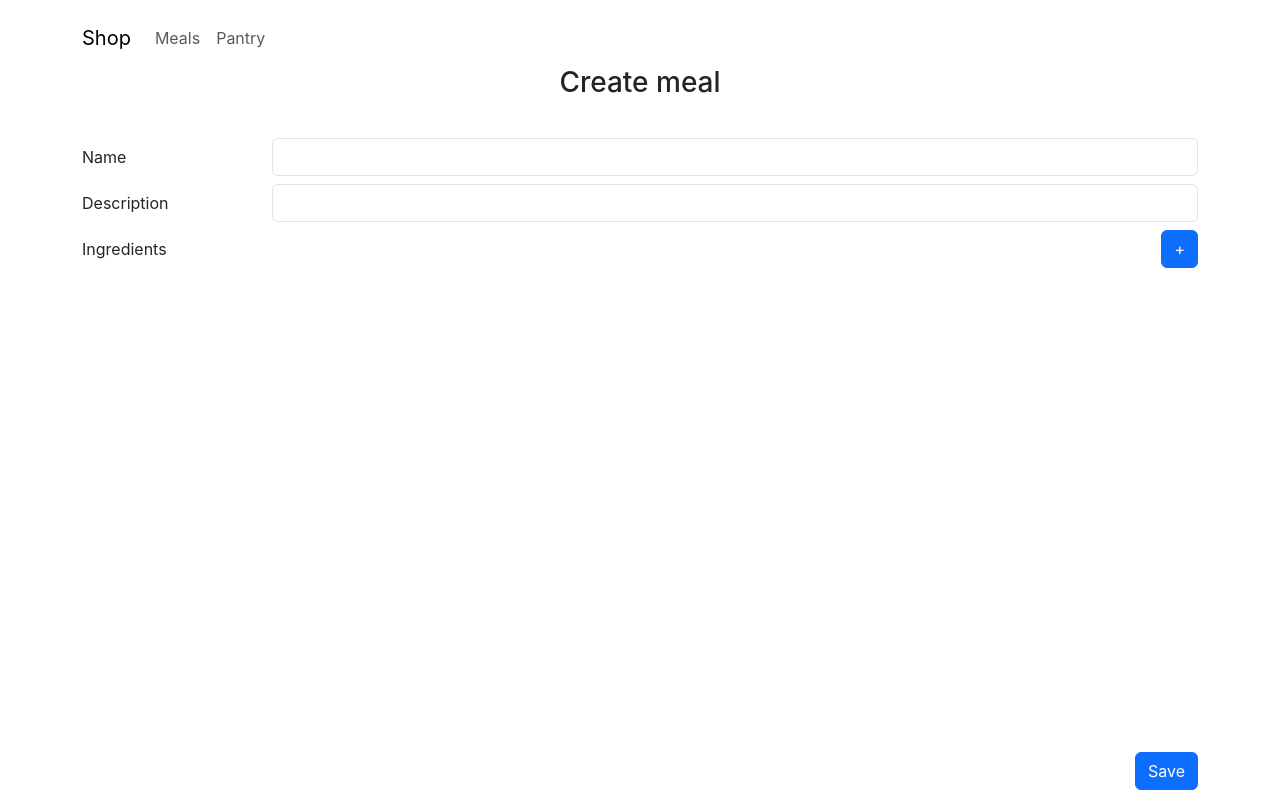
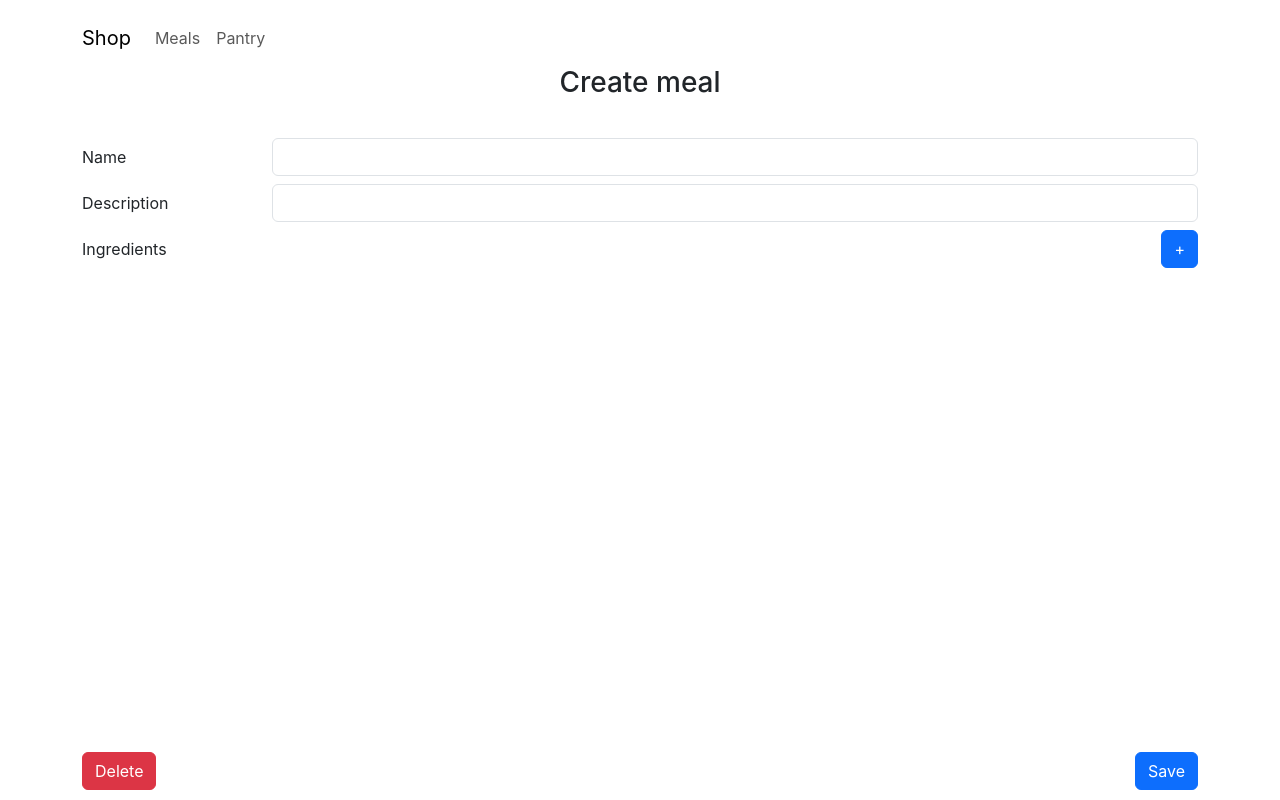
Before and after one commit to mattbutcher-swe/shop, a React (Create React App) app in the folder frontend/: page /recipes/add in a window 1280 px wide. Built offline with nearby package versions, Linux system fonts and the light colour scheme; the HTML template or start-up script is replaced by a standard one.

Commit message:
added delete button to recipes

```diff
--- a/frontend/src/pages/RecipeForm.js
+++ b/frontend/src/pages/RecipeForm.js
@@ -3,7 +3,7 @@ import { useNavigate } from 'react-router-dom';
 import Layout from '../components/Layout';
 import { useEffect } from 'react';
 
-const Header = ({id}) => {
+const Header = ({ id }) => {
   if (!id) {
     return (
       <span>Create meal</span>
@@ -15,7 +15,7 @@ const Header = ({id}) => {
   }
 };
 
-const Main = ({id}) => {
+const Main = ({ id }) => {
   const [name, setName] = useState('');
   const [description, setDescription] = useState('');
   const [ingredients, setIngredients] = useState([]);
@@ -173,20 +173,34 @@ const Main = ({id}) => {
   )
 };
 
-const Footer = () => {
+const Footer = ({ id }) => {
+  const navigate = useNavigate();
+
+  const deleteMeal = async () => {
+    if (confirm('Please confirm deletion.')) {
+      let url = "http://localhost:8080/recipes/delete/" + id;
+      const response = await fetch(url, { method: 'DELETE' });
+
+      if (response.ok) {
+        navigate('/');
+      }
+    }
+  }
+
   return (
-    <div className='d-flex flex-row'>
-      <button type="submit" form='addMeal' className='ms-auto btn btn-primary'>Save</button>
+    <div className='d-flex flex-row justify-content-between'>
+      <button className='btn btn-danger' onClick={() => deleteMeal()}>Delete</button>
+      <button type="submit" form='addMeal' className='btn btn-primary'>Save</button>
     </div>
   );
 };
 
-function RecipeForm({id}) {
+function RecipeForm({ id }) {
   return (
     <Layout
       header={<Header id={id} />}
       main={<Main id={id} />}
-      footer={<Footer />}
+      footer={<Footer id={id} />}
     >
     </Layout>
   );
```
Also changed, not shown: 1 other file (tests, documents, lock files or other folders).
